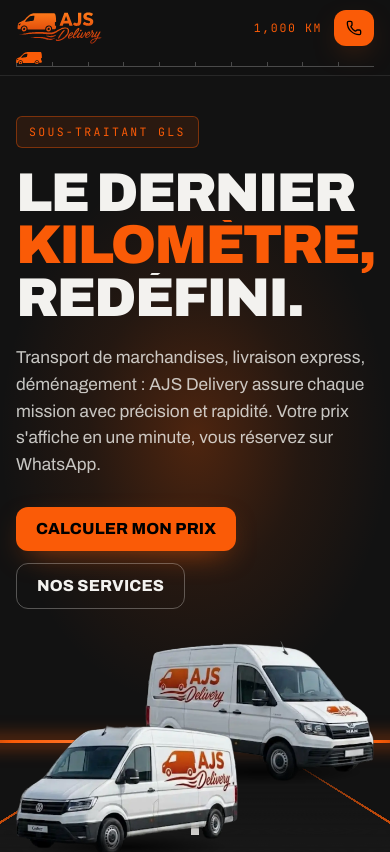
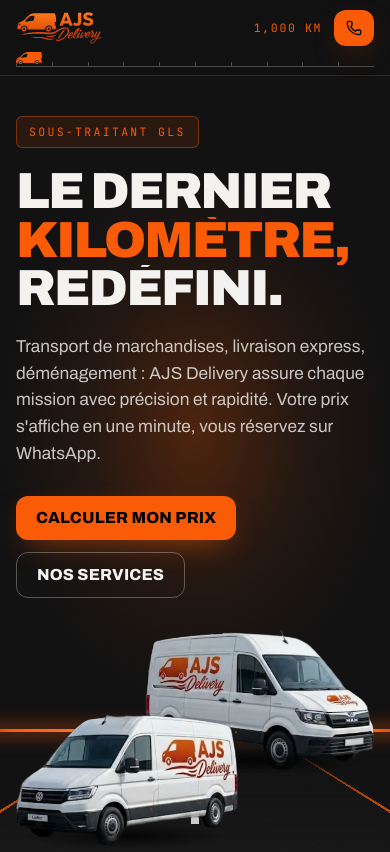
Before and after one commit to AjsDelivery/ajsdelivery.github.io, a React (Vite) app: page / in a window 390 px wide. Shown: the top 852 px of the page. Built offline with nearby package versions, Linux system fonts and the light colour scheme.

Commit message:
Adjust title font size in App.tsx

```diff
--- a/src/App.tsx
+++ b/src/App.tsx
@@ -339,7 +339,7 @@ export default function App() {
               <p className="entree inline-flex rounded-md border border-orange/40 bg-orange/10 px-3 py-1.5 font-mono text-[0.72rem] font-medium uppercase tracking-[0.2em] text-orange">
                 Sous-traitant GLS<span className="hidden sm:inline">&nbsp;· 30 000+ colis livrés</span>
               </p>
-              <h1 className="titre mt-5 text-[clamp(2.9rem,14vw,6rem)] lg:text-[5.1rem]">
+              <h1 className="titre mt-5 text-[clamp(2.9rem,13vw,6rem)] lg:text-[4.3rem] xl:text-[5.1rem]">
                 <span className="ligne-titre">
                   <span>Le dernier</span>
                 </span>
```
